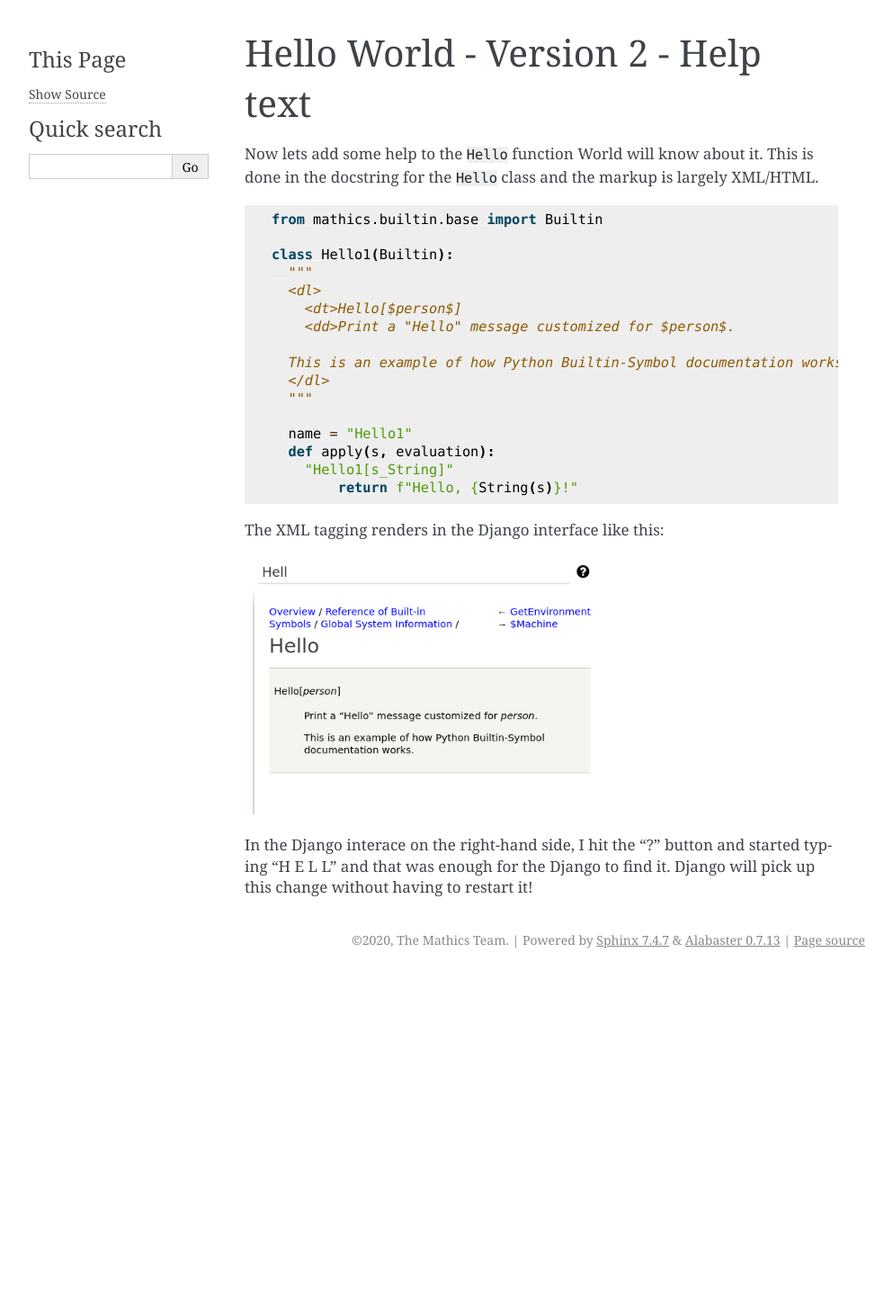
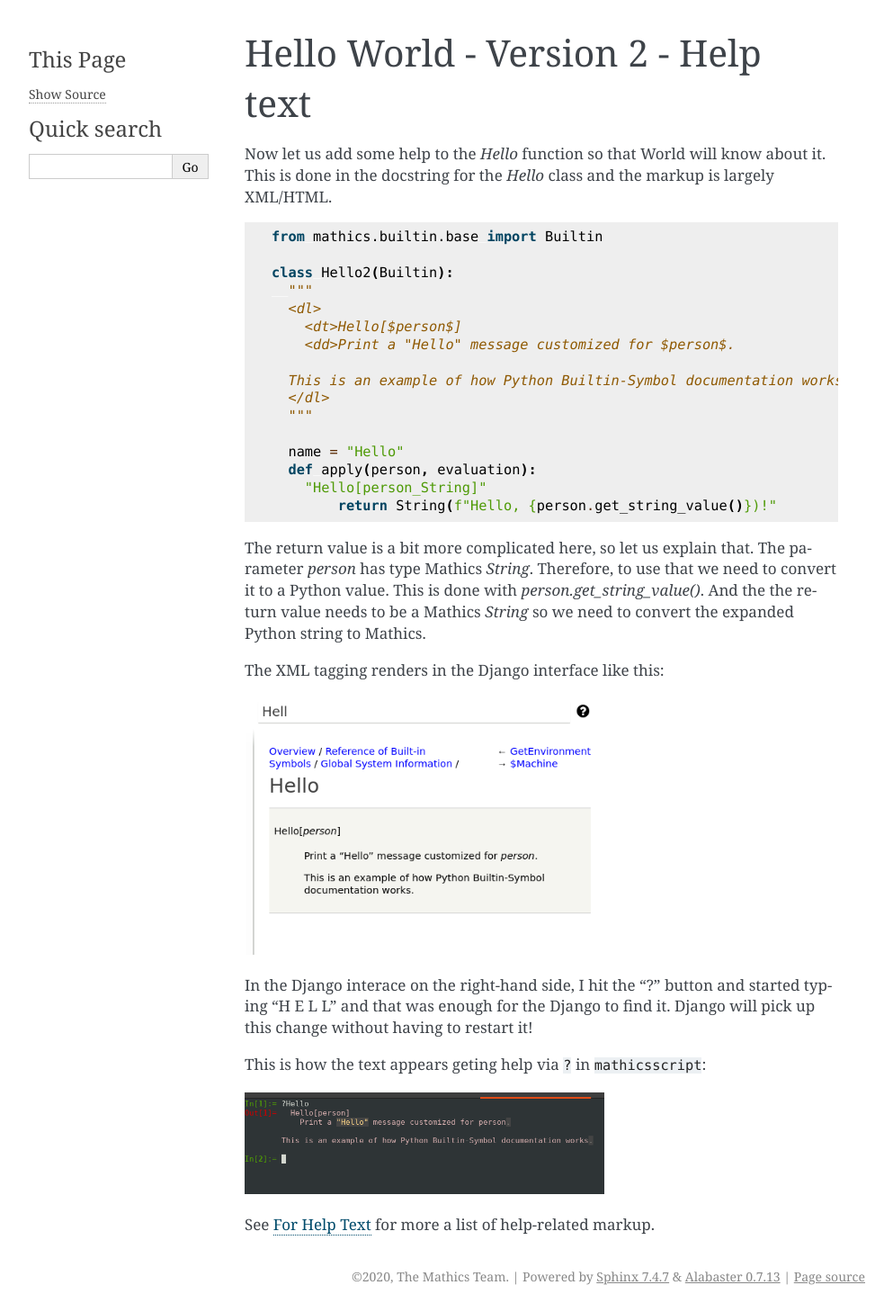
Before and after one commit to Mathics3/mathics-development-guide, a Sphinx documentation site: the page built from docs/developing-code/extending/tutorial/hello2.rst, in a window 1280 px wide. Shown: the whole page at 90% size, without its empty margins (148-1141 px from the left). Built offline with Sphinx 7.4.7, drawn with Linux system fonts in a browser that asks for light colours; before the commit the page ends 1084 px from its top, so only the background shows below that.

Commit message:
Add test markup

```diff
--- a/docs/developing-code/extending/tutorial.rst
+++ b/docs/developing-code/extending/tutorial.rst
@@ -2,10 +2,6 @@
    sphinx-quickstart on Sun Nov 29 14:06:02 2020.
    You can adapt this file completely to your liking, but it should at least
    contain the root `toctree` directive.
-
-.. toctree::
-   :maxdepth: 2
-   :caption: Contents:
 
 Extending Mathics Tutorial
 ==========================
@@ -20,6 +16,7 @@ We'll start out with a simple "Hello, World" function and modify that.
    tutorial/hello0
    tutorial/hello1
    tutorial/hello2
+   tutorial/hello3
 
 To be continued....
 
--- a/docs/developing-code/extending/tutorial/hello0.rst
+++ b/docs/developing-code/extending/tutorial/hello0.rst
@@ -31,9 +31,9 @@ Now start mathics from the Mathics source tree:
 
 Now let's go over the code. For a Symbol ``Hello`` we
 define a Python ``Class`` of type ``Predefined``. ``Predifined`` is prehaps the
-most primitive class that is used for adding Variables and Functions.
+most primitive class that is used for adding Mathics Symbols.
 
-In that class you define a method ``evaluate(self, evaluation)`` which
+In that class you define a method *evaluate(self, evaluation)* which
 is what will get called when the Symbol is evaluated. The
 ``evaluation`` parameter contains the evaluation environment that can
 be used to get definitions of variables and other things that may be
--- a/docs/developing-code/extending/tutorial/hello2.rst
+++ b/docs/developing-code/extending/tutorial/hello2.rst
@@ -1,16 +1,16 @@
 Hello World - Version 2 - Help text
 -----------------------------------
 
-Now lets add some help to the ``Hello`` function World will
+Now let us add some help to the *Hello* function so that World will
 know about it. This is done in the docstring
-for the ``Hello`` class and the markup is largely XML/HTML.
+for the *Hello* class and the markup is largely XML/HTML.
 
 
 .. code-block:: python
 
   from mathics.builtin.base import Builtin
 
-  class Hello1(Builtin):
+  class Hello2(Builtin):
     """
     <dl>
       <dt>Hello[$person$]
@@ -20,10 +20,18 @@ for the ``Hello`` class and the markup is largely XML/HTML.
     </dl>
     """
 
-    name = "Hello1"
-    def apply(s, evaluation):
-      "Hello1[s_String]"
-          return f"Hello, {String(s)}!"
+    name = "Hello"
+    def apply(person, evaluation):
+      "Hello[person_String]"
+          return String(f"Hello, {person.get_string_value()})!"
+
+The return value is a bit more complicated here, so let us explain
+that. The parameter *person* has type Mathics *String*. Therefore, to
+use that we need to convert it to a Python value. This is done with
+*person.get_string_value()*. And the the return value needs to be a
+Mathics *String* so we need to convert the expanded Python string to
+Mathics.
+
 
 The XML tagging renders in the Django interface like this:
 
@@ -32,3 +40,11 @@ The XML tagging renders in the Django interface like this:
   :alt: Rendering XML help markup in Django
 
 In the Django interace on the right-hand side, I hit the "?" button and started typing "H E L L" and that was enough for the Django to find it. Django will pick up this change without having to restart it!
+
+This is how the text appears geting help via ``?`` in ``mathicsscript``:
+
+.. image:: Hello2-mathicsscript.png
+  :width: 400
+  :alt: Rendering XML help markup in Django
+
+See :ref:`For Help Text <doc_help_markup>` for more a list of help-related markup.
```
Also changed, not shown: docs/developing-code/extending/documentation-markup.rst (+61 -32 lines), docs/developing-code/extending/tutorial/hello1.rst (+14 -12 lines), docs/developing-code/extending/tutorial/hello3.rst (added, +49 -0 lines), docs/developing-code/extending/tutorial/Hello2-mathicsscript.png (added), docs/developing-code/extending/tutorial/Hello3-Django.png (added).
